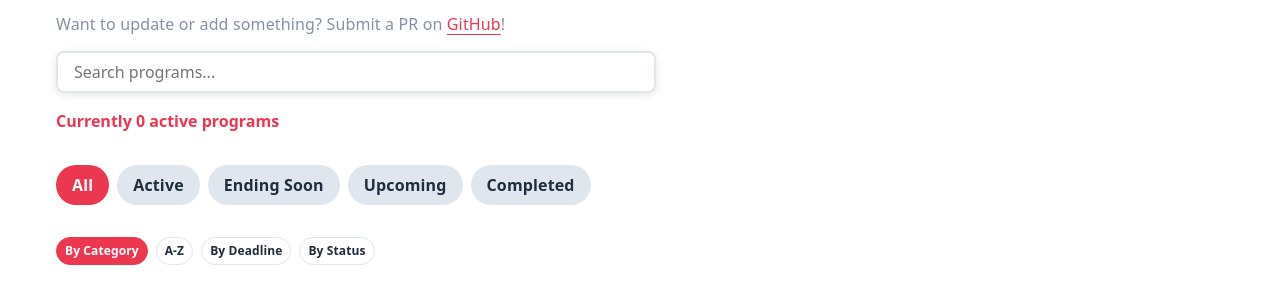
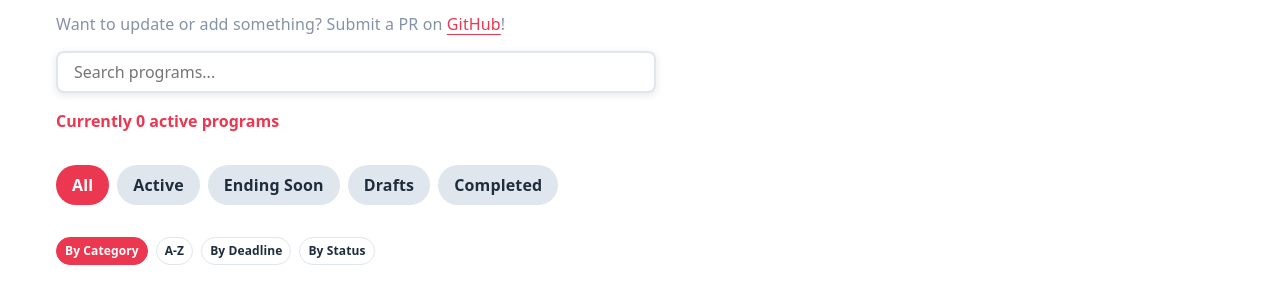
Before and after one commit to shubhisroking/YSWS-Catalog, a plain HTML site: page index.html in a window 1280 px wide. Shown: the part 147-450 px from the top of the page. Drawn offline with Linux system fonts and the light colour scheme.

Commit message:
Another instance of "upcoming" -> "draft"

```diff
--- a/index.html
+++ b/index.html
@@ -26,7 +26,7 @@
             <button class="filter-btn active" data-category="all">All</button>
             <button class="filter-btn" data-category="active">Active</button>
             <button class="filter-btn" data-category="ending-soon">Ending Soon</button>
-            <button class="filter-btn" data-category="upcoming">Upcoming</button>
+            <button class="filter-btn" data-category="upcoming">Drafts</button>
             <button class="filter-btn" data-category="completed">Completed</button>
         </div>
 
```
